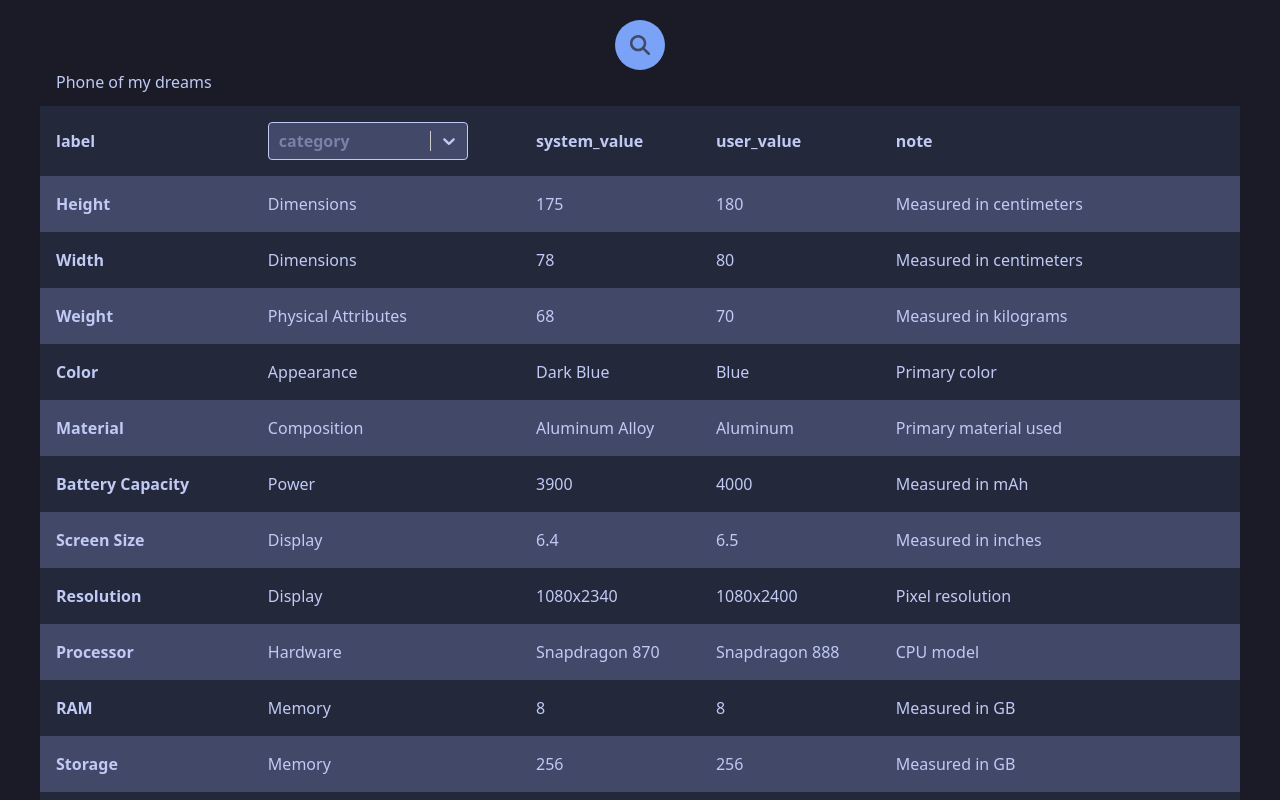
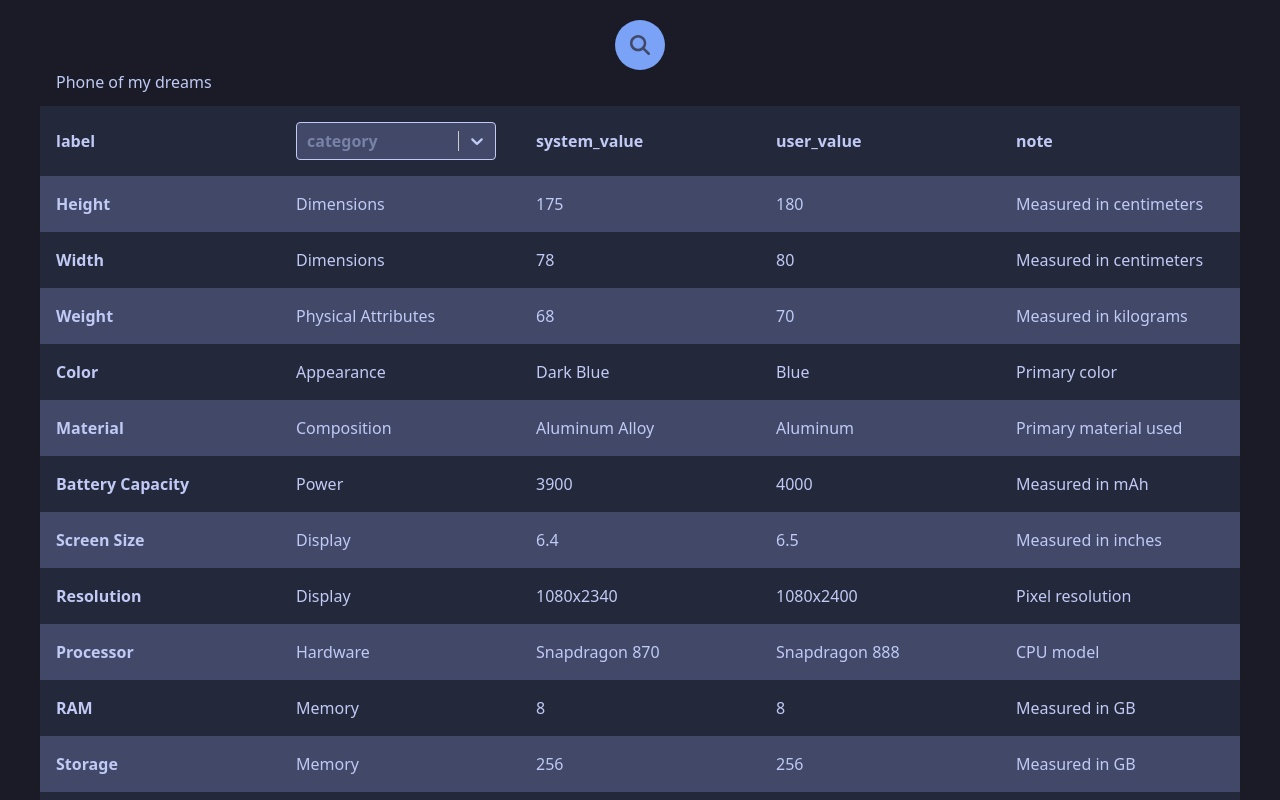
Before and after one commit to manuel-pross/technical_challenge, a React (Vite) app: page / in a window 1280 px wide. Shown: the top 800 px of the page. Built offline with nearby package versions, Linux system fonts and the light colour scheme.

Commit message:
fix: layout shift regarding col width on selecting category

```diff
--- a/src/components/customTable/index.tsx
+++ b/src/components/customTable/index.tsx
@@ -88,10 +88,13 @@ function CustomTable() {
   return (
     <>
       {renderStatus() || (
-        <table className="bg-tokyo-storm border-collapse w-full md:w-[750px] lg:w-[900px] xl:w-[1200px]">
+        <table className="bg-tokyo-storm border-collapse w-full md:table-fixed md:w-[750px] lg:w-[900px] xl:w-[1200px]">
           <caption className="pl-4 pb-3 text-tokyo-white text-left">
             Phone of my dreams
           </caption>
+          {colHeaders.map((col) => (
+            <col key={col} span={1} className="w-[20px]" />
+          ))}
           <TableHead colHeaders={colHeaders} />
           {sortedTechSpecs && <TableBody techSpecs={sortedTechSpecs} />}
         </table>
```
